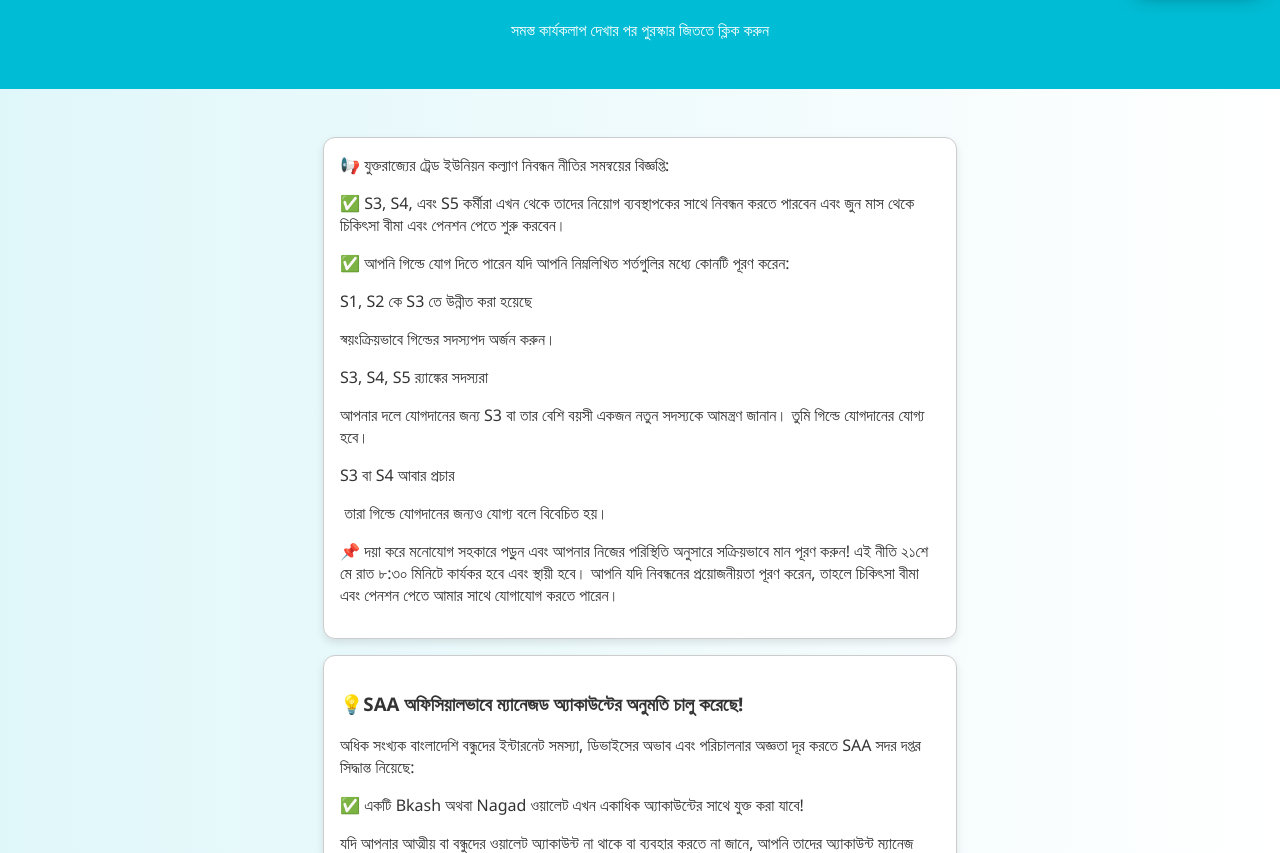
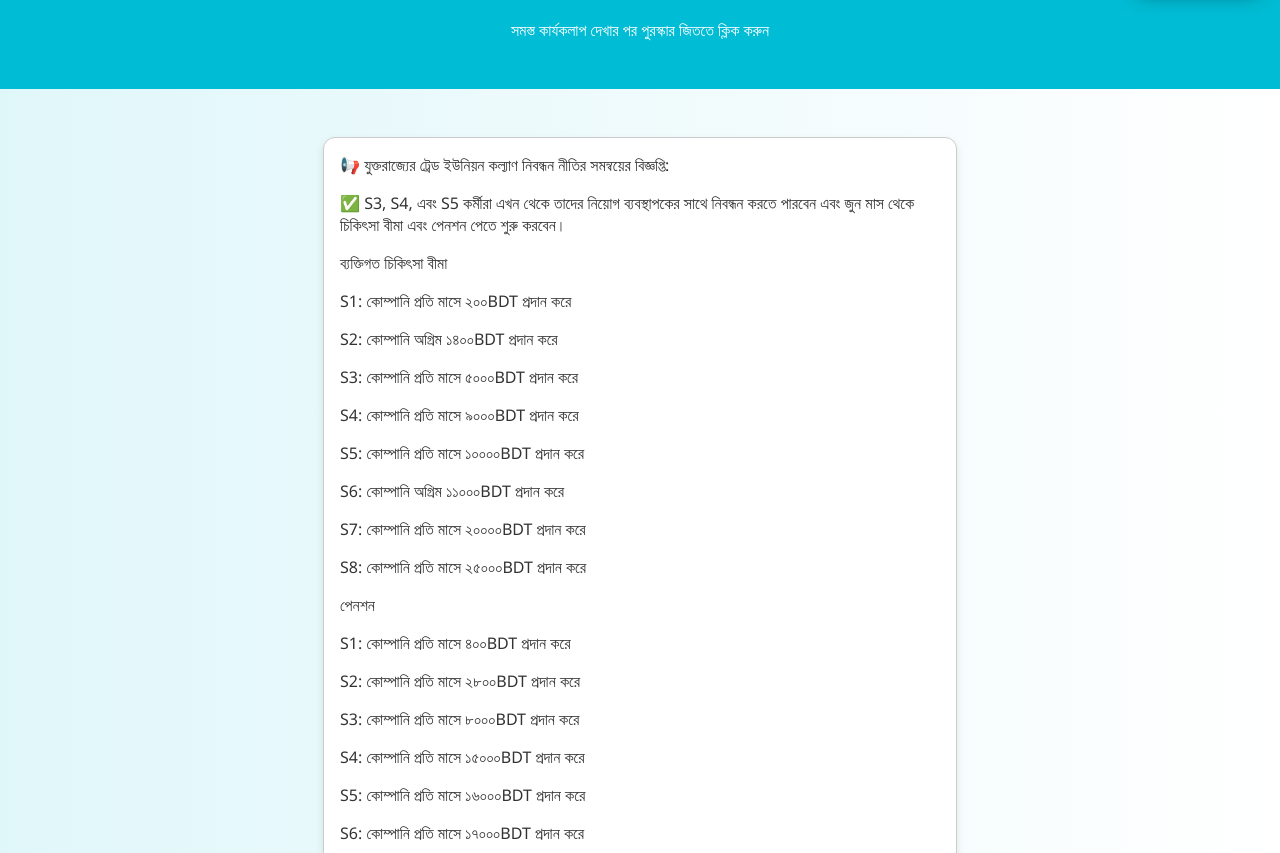
Before and after one commit to AmyJones9/Activity, a plain HTML site: page index.html in a window 1280 px wide. Shown: the part 99-952 px from the top of the page. Drawn offline with Linux system fonts and the light colour scheme.

Commit message:
Update index.html

```diff
--- a/index.html
+++ b/index.html
@@ -98,7 +98,24 @@
       <div class="card"
       <h3>📢 যুক্তরাজ্যের ট্রেড ইউনিয়ন কল্যাণ নিবন্ধন নীতির সমন্বয়ের বিজ্ঞপ্তি:</h3>
       <p>✅ S3, S4, এবং S5 কর্মীরা এখন থেকে তাদের নিয়োগ ব্যবস্থাপকের সাথে নিবন্ধন করতে পারবেন এবং জুন মাস থেকে চিকিৎসা বীমা এবং পেনশন পেতে শুরু করবেন।</p>
-
+      <p>ব্যক্তিগত চিকিৎসা বীমা</p>
+        <p>S1: কোম্পানি প্রতি মাসে ২০০BDT প্রদান করে</p>
+        <p>S2: কোম্পানি অগ্রিম ১৪০০BDT প্রদান করে</p>
+        <p>S3: কোম্পানি প্রতি মাসে ৫০০০BDT প্রদান করে</p>
+        <p>S4: কোম্পানি প্রতি মাসে ৯০০০BDT প্রদান করে</p>
+        <p>S5: কোম্পানি প্রতি মাসে ১০০০০BDT প্রদান করে</p>
+        <p>S6: কোম্পানি অগ্রিম ১১০০০BDT প্রদান করে</p>
+        <p>S7: কোম্পানি প্রতি মাসে ২০০০০BDT প্রদান করে</p>
+        <p>S8: কোম্পানি প্রতি মাসে ২৫০০০BDT প্রদান করে</p>
+      <p>পেনশন</p>
+        <p>S1: কোম্পানি প্রতি মাসে ৪০০BDT প্রদান করে</p>
+        <p>S2: কোম্পানি প্রতি মাসে ২৮০০BDT প্রদান করে</p>
+        <p>S3: কোম্পানি প্রতি মাসে ৮০০০BDT প্রদান করে</p>
+        <p>S4: কোম্পানি প্রতি মাসে ১৫০০০BDT প্রদান করে</p>
+        <p>S5: কোম্পানি প্রতি মাসে ১৬০০০BDT প্রদান করে</p>
+        <p>S6: কোম্পানি প্রতি মাসে ১৭০০০BDT প্রদান করে</p>
+        <p>S7: কোম্পানি প্রতি মাসে ২৮০০০BDT প্রদান করে</p>
+        <p>S8: কোম্পানি প্রতি মাসে ৩৩০০০BDT প্রদান করে</p>
       <p>✅ আপনি গিল্ডে যোগ দিতে পারেন যদি আপনি নিম্নলিখিত শর্তগুলির মধ্যে কোনটি পূরণ করেন:</p>
       <p>S1, S2 কে S3 তে উন্নীত করা হয়েছে</p>
       <p>স্বয়ংক্রিয়ভাবে গিল্ডের সদস্যপদ অর্জন করুন।</p>
```
